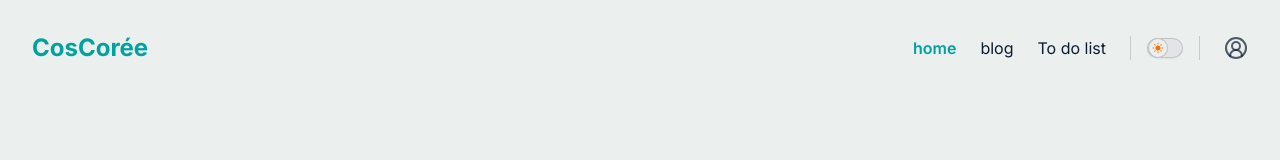
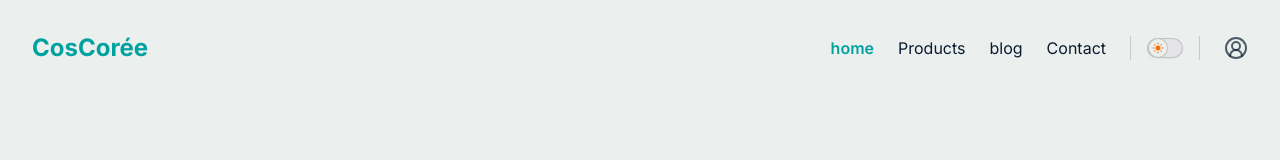
Before and after one commit to yoonju88/next_blog, a Next.js app: page / in a window 1280 px wide. Shown: the top 160 px of the page. Built offline with nearby package versions, Linux system fonts and the light colour scheme; no server answers.

Commit message:
Update navigation

```diff
--- a/app/admin-dashboard/page.tsx
+++ b/app/admin-dashboard/page.tsx
@@ -25,7 +25,7 @@ export default async function AdminDashboard({
                 asChild
                 className="inline-flex pl-2 gap-2 mt-4"
             >
-                <Link href="/admin-dashboard/new">
+                <Link href="/admin-dashboard/new-property">
                     <PlusCircleIcon /> New Product
                 </Link>
             </Button>
--- a/components/navbar/nav.tsx
+++ b/components/navbar/nav.tsx
@@ -9,8 +9,9 @@ import { NavLinks } from '@/lib/links'
 
 export const links: NavLinks[] = [
     { href: '/', label: "home" },
+    { href: '/products', label: "Products" },
     { href: '/blog', label: "blog" },
-    { href: '/to-do-list', label: "To do list" },
+    { href: '/contact-us', label: "Contact" },
 ]
 
 export default function Nav() {
```
